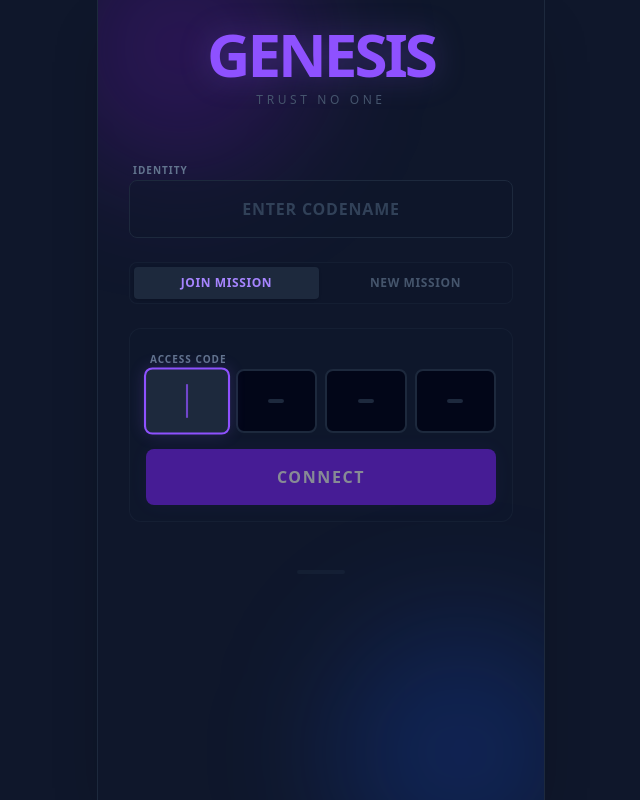
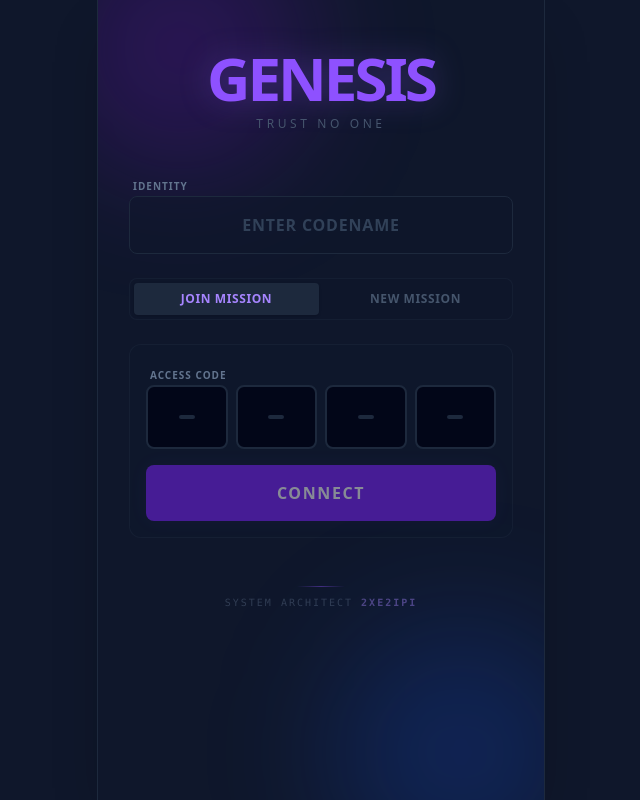
Before and after one commit to 2xe2ipii/new-genesis, a React (Vite) app: page / in a window 1280 px wide. Shown: the whole page, without its empty margins (319-959 px from the left). Built offline with nearby package versions, Linux system fonts and the light colour scheme; no server answers.

Commit message:
fix(ui): sync otp highlight with real focus state and add architect footer credit

```diff
--- a/src/components/WelcomeScreen.tsx
+++ b/src/components/WelcomeScreen.tsx
@@ -11,17 +11,19 @@ export const WelcomeScreen: React.FC<WelcomeScreenProps> = ({ onCreate, onJoin,
   const [code, setCode] = useState('');
   const [mode, setMode] = useState<'JOIN' | 'CREATE'>('JOIN');
 
-  // Helper to ensure code is always uppercase and max 4 chars
+  // NEW: Track if the hidden code input actually has focus
+  const [isCodeFocused, setIsCodeFocused] = useState(false);
+
   const handleCodeChange = (e: React.ChangeEvent<HTMLInputElement>) => {
     const val = e.target.value.toUpperCase().replace(/[^A-Z]/g, '').slice(0, 4);
     setCode(val);
   };
 
   return (
-    <div className="flex flex-col justify-center h-full max-w-sm mx-auto w-full animate-in fade-in duration-700">
+    <div className="flex flex-col justify-center min-h-full max-w-sm mx-auto w-full animate-in fade-in duration-700 py-6">
 
       {/* 1. BRAND HEADER */}
-      <div className="text-center mb-12 space-y-2">
+      <div className="text-center mb-10 space-y-2">
         <h1 className="text-6xl font-black tracking-tighter text-violet-500 drop-shadow-[0_0_15px_rgba(139,92,246,0.3)]">
           GENESIS
         </h1>
@@ -31,7 +33,7 @@ export const WelcomeScreen: React.FC<WelcomeScreenProps> = ({ onCreate, onJoin,
       </div>
 
       {/* 2. MAIN FORM CARD */}
-      <div className="space-y-6">
+      <div className="space-y-6 flex-1 flex flex-col justify-center">
 
         {/* IDENTITY INPUT */}
         <div className="space-y-2">
@@ -83,7 +85,7 @@ export const WelcomeScreen: React.FC<WelcomeScreenProps> = ({ onCreate, onJoin,
                  </label>
 
                  {/* SEGMENTED INPUT CONTAINER */}
-                 <div className="relative h-16 w-full">
+                 <div className="relative h-16 w-full group">
                     {/* The Invisible Real Input */}
                     <input
                       type="text"
@@ -91,6 +93,8 @@ export const WelcomeScreen: React.FC<WelcomeScreenProps> = ({ onCreate, onJoin,
                       maxLength={4}
                       value={code}
                       onChange={handleCodeChange}
+                      onFocus={() => setIsCodeFocused(true)} // TRACK FOCUS
+                      onBlur={() => setIsCodeFocused(false)}   // TRACK BLUR
                       autoComplete="off"
                     />
 
@@ -98,7 +102,9 @@ export const WelcomeScreen: React.FC<WelcomeScreenProps> = ({ onCreate, onJoin,
                     <div className="absolute inset-0 flex justify-between gap-2 z-10 pointer-events-none">
                       {[0, 1, 2, 3].map((index) => {
                         const char = code[index] || "";
-                        const isActive = code.length === index;
+                        const isCurrentSlot = code.length === index;
+                        // FIX: Only show active state if it's the current slot AND the input is actually focused
+                        const isActive = isCurrentSlot && isCodeFocused;
                         const isFilled = char !== "";
 
                         return (
@@ -113,11 +119,13 @@ export const WelcomeScreen: React.FC<WelcomeScreenProps> = ({ onCreate, onJoin,
                             }`}
                           >
                             {char}
-                            {/* Placeholder Line for empty slots */}
+
+                            {/* Placeholder Line (Only if empty and NOT active) */}
                             {!isFilled && !isActive && (
-                              <div className="w-4 h-1 bg-slate-800 rounded-full" />
+                              <div className="w-4 h-1 bg-slate-800 rounded-full group-hover:bg-slate-700 transition-colors" />
                             )}
-                            {/* Blinking Cursor for active slot */}
+
+                            {/* Blinking Cursor (Only if TRULY active) */}
                             {isActive && (
                                <div className="w-0.5 h-8 bg-violet-500 animate-pulse" />
                             )}
@@ -160,8 +168,12 @@ export const WelcomeScreen: React.FC<WelcomeScreenProps> = ({ onCreate, onJoin,
 
       </div>
 
-      <div className="mt-12 flex justify-center opacity-20">
-         <div className="h-1 w-12 bg-slate-700 rounded-full" />
+      {/* 3. FOOTER SIGNATURE */}
+      <div className="mt-12 flex flex-col items-center gap-2 opacity-40 hover:opacity-100 transition-opacity duration-500">
+         <div className="h-px w-12 bg-gradient-to-r from-transparent via-violet-500 to-transparent" />
+         <p className="text-[10px] text-slate-500 font-mono tracking-[0.2em] uppercase">
+           System Architect <span className="text-violet-400 font-bold">2XE2IPI</span>
+         </p>
       </div>
     </div>
   );
```
